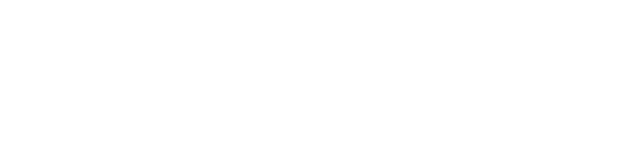
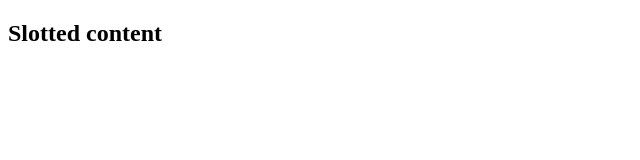
Before and after one commit to atornes/example-web-comp-es2015-modules, a website: page index.html in a window 1280 px wide. Shown: the whole page, without its empty margins (0-640 px from the left). Drawn offline with Linux system fonts and the light colour scheme.

Commit message:
Added slotted content

```diff
--- a/index.html
+++ b/index.html
@@ -9,6 +9,8 @@
         <link rel="import" href="ex-component-one.html">
     </head>
     <body>
-        <ex-component-one title="Component"></ex-component-one>
+        <ex-component-one title="Component">
+            <h2>Slotted content</h2>
+        </ex-component-one>
     </body>
 </html>
```
